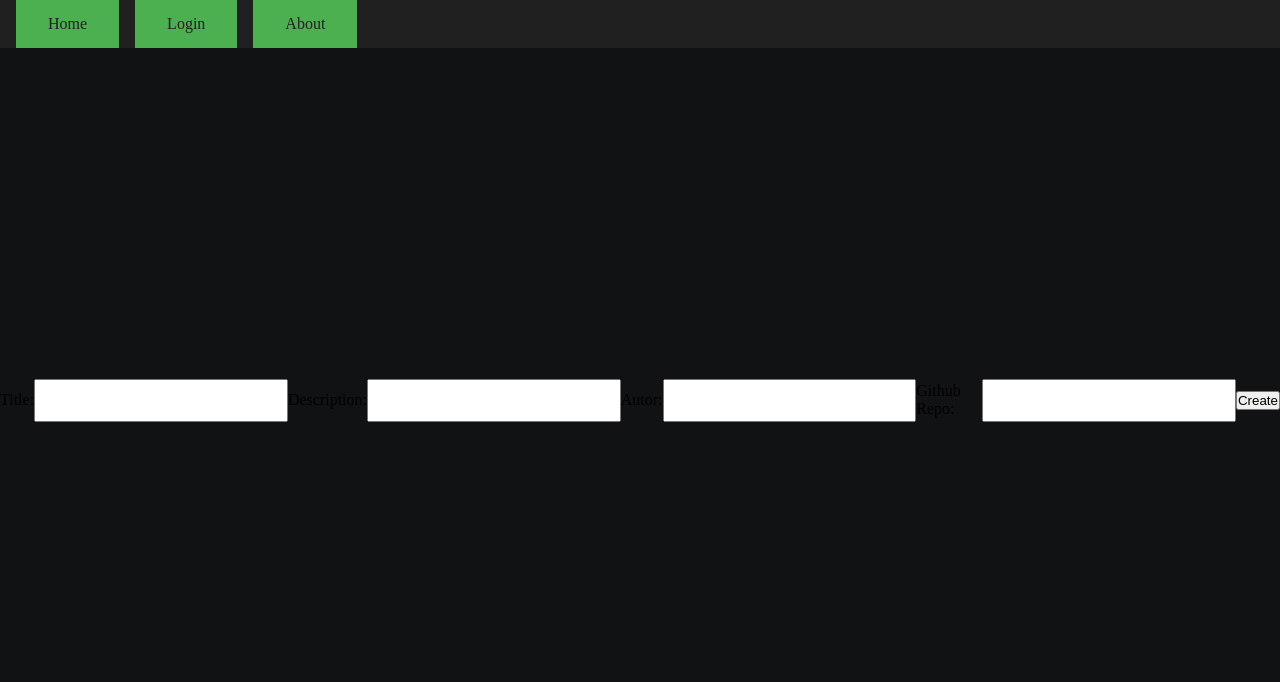
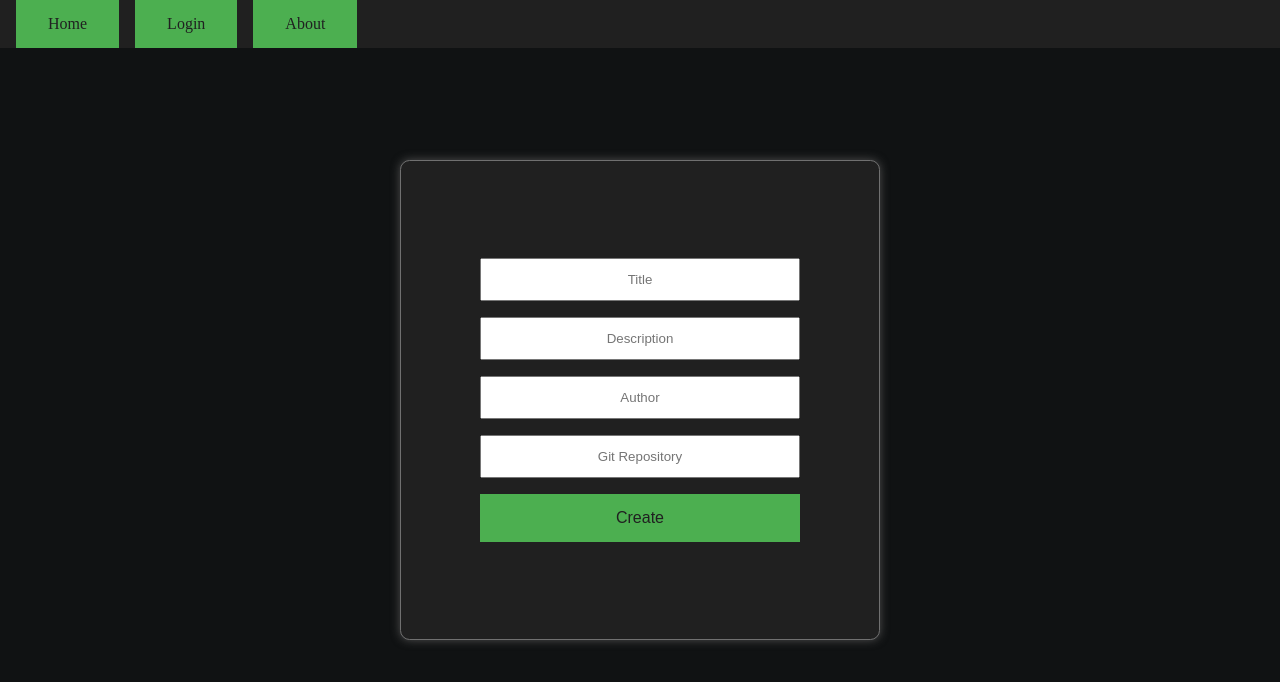
Before and after one commit to GamersCodeAcademy/website-skola, a React (Create React App) app: page /project/create in a window 1280 px wide. Shown: the top 682 px of the page. Built offline with nearby package versions, Linux system fonts and the light colour scheme.

Commit message:
styled create project page

```diff
--- /dev/null
+++ b/src/css/createProject.css
@@ -0,0 +1,43 @@
+*, *::before, *::after{
+    box-sizing: border-box;
+    margin: 0;
+    padding: 0;
+}
+
+#form{
+    height: 100%;
+    width: 100%;
+    display: flex;
+    flex-direction: column;
+    justify-content: center;
+    align-items: center;
+}
+
+input {
+  width: 20rem;
+  padding: 12px 20px;
+  text-align: center;
+  margin: 8px 0;
+  box-sizing: border-box;
+}
+
+input:active {
+    box-shadow: 0 0 var(--box-shadow-thickness) var(--box-shadow-color);
+}
+
+#create {
+  background-color: #4CAF50; /* Green */
+  border: none;
+  color: #202020;
+  width: 20rem;
+  margin: 8px 0;
+  padding: 15px 32px;
+  text-align: center;
+  text-decoration: none;
+  display: inline-block;
+  font-size: 16px;
+  }
+#create:hover {
+    background-color: #5CAF40;
+    cursor: pointer;
+}
--- a/src/pages/projects/create/index.js
+++ b/src/pages/projects/create/index.js
@@ -1,6 +1,6 @@
 import React, { useRef } from 'react'
 import axios from 'axios'
-
+import '../../../css/createProject.css'
 function CreateProject(){
     const titleRef = useRef(null);
     const descRef = useRef(null);
@@ -52,17 +52,17 @@ function CreateProject(){
     };
 
     return (
-        <div className="wrapper">
-          <label>Title:</label>
-          <input type="text" id="title" ref={titleRef}/>
-          <label>Description:</label>
-          <input type="text" id="desc" ref={descRef}/>
-          <label>Autor:</label>
-          <input type="text" id="author" ref={authorRef}/>
-          <label>Github Repo:</label>
-          <input type="text" id="repo" ref={repoRef}/>
-          <button onClick={create}>Create</button>
-        </div>
+	<div className="wrapper">
+	    <div className="box">
+		<div id="form">
+		    <input type="text" id="title" placeholder="Title" ref={titleRef}/>
+		    <input type="text" id="desc" placeholder="Description" ref={descRef}/>
+		    <input type="text" id="author" placeholder="Author" ref={authorRef}/>
+		    <input type="text" id="repo" placeholder="Git Repository" ref={repoRef}/>
+		    <button id="create" onClick={create}>Create</button>
+		</div>
+	    </div>
+	</div>
     );
 }
 
```
